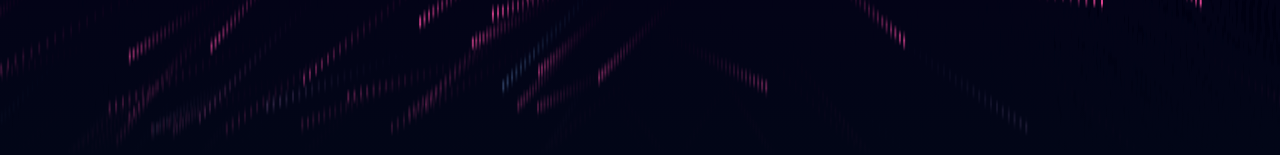
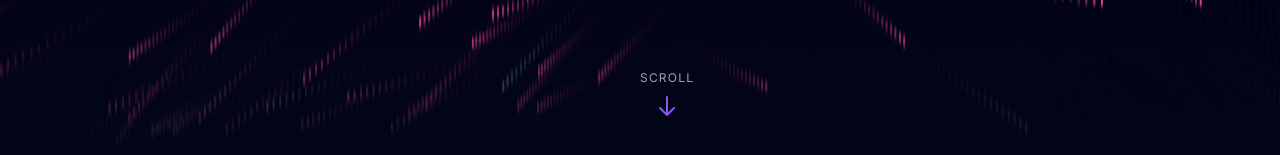
Before and after one commit to tponestudios/T-Pone-Studios, a React (Vite) app: page / in a window 1280 px wide. Shown: the part 645-800 px from the top of the page. Built offline with nearby package versions, Linux system fonts and the light colour scheme.

Commit message:
Add scroll indicator to hero section

```diff
--- a/components/AuroraHero.tsx
+++ b/components/AuroraHero.tsx
@@ -12,6 +12,24 @@
 
             {/* Subtle gradient overlay for smooth transition to next section */}
             <div className="absolute bottom-0 left-0 right-0 h-40 bg-gradient-to-t from-[#020617] to-transparent z-10 pointer-events-none" />
+
+            {/* Scroll Indicator */}
+            <div className="absolute bottom-8 left-1/2 -translate-x-1/2 z-20 flex flex-col items-center gap-2 animate-bounce">
+                <span className="text-gray-400 text-xs tracking-widest uppercase">Scroll</span>
+                <svg
+                    className="w-6 h-6 text-[#8D53FF]"
+                    fill="none"
+                    stroke="currentColor"
+                    viewBox="0 0 24 24"
+                >
+                    <path
+                        strokeLinecap="round"
+                        strokeLinejoin="round"
+                        strokeWidth={2}
+                        d="M19 14l-7 7m0 0l-7-7m7 7V3"
+                    />
+                </svg>
+            </div>
         </section>
     );
 };
```
